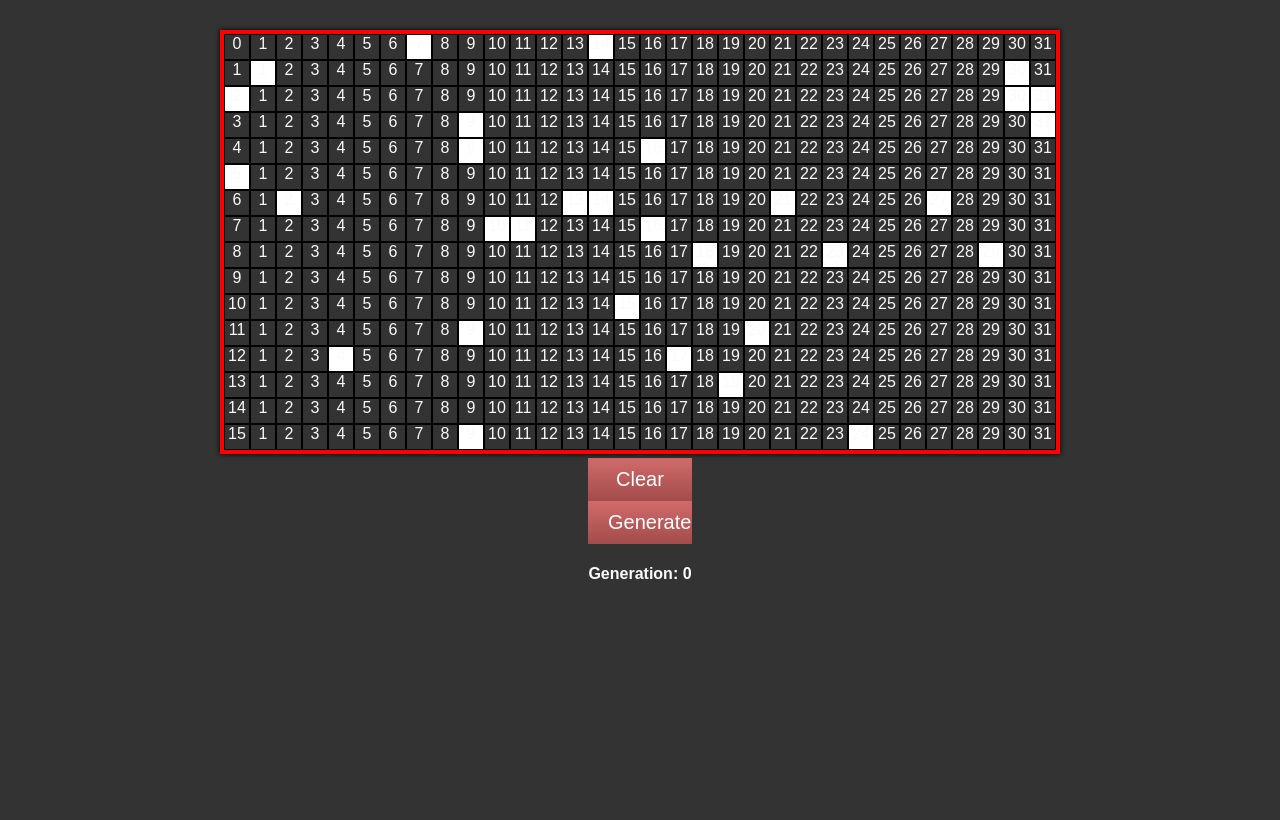
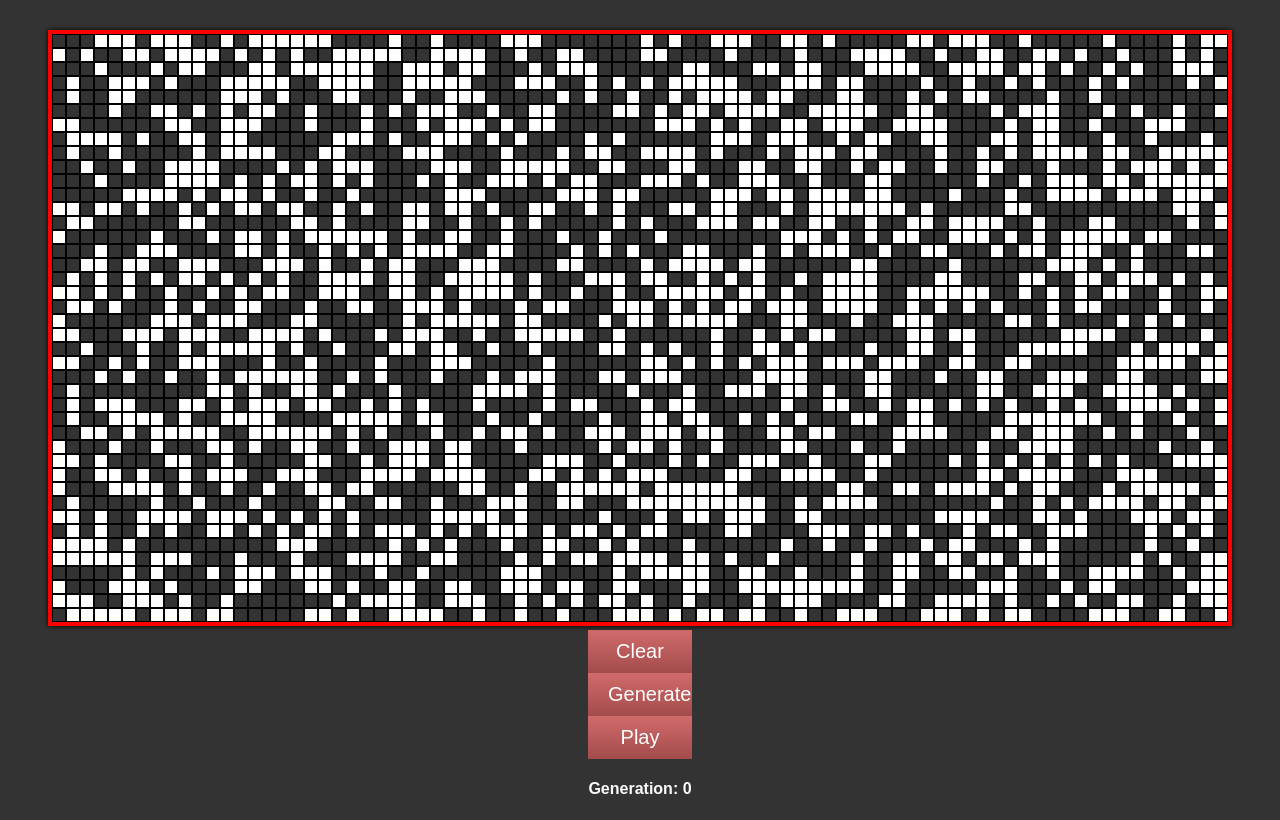
Before and after one commit to dfirebaugh/game-of-life, a React (Create React App) app: page / in a window 1280 px wide. Built offline with nearby package versions, Linux system fonts and the light colour scheme.

Commit message:
added generation logic

```diff
--- a/src/App.js
+++ b/src/App.js
@@ -1,14 +1,12 @@
 import React from 'react';
 import './App.css';
 import Grid from './Components/Grid.js';
-import Generation from './Components/Generation.js';
 
 class App extends React.Component {
   render() {
     return (
       <div className="App">
-        <Grid size={16} />
-        <Generation />
+        <Grid size={42} />
       </div>
     );
   }
--- a/src/Components/Cell.js
+++ b/src/Components/Cell.js
@@ -20,8 +20,8 @@ class Cell extends React.Component{
   }
   render(){
     var cellStyle = {
-      width: 24,
-			height: 24,
+      width: 12,
+			height: 12,
 			dislay: "inline-block",
 			float: "left",
 			border: "1px solid #000",
@@ -29,7 +29,7 @@ class Cell extends React.Component{
     }
 
     return (
-			<div onClick={this.handleClick} style={cellStyle}>{(this.props.col === 0 ? this.props.row : this.props.col)}</div>
+			<div onClick={this.handleClick} style={cellStyle}></div>
 		);
   }
 }
--- a/src/Components/Generation.js
+++ b/src/Components/Generation.js
@@ -7,7 +7,7 @@ class Generation extends React.Component{
   }
   render(){
     return (
-      <h4> Generation: {this.state.generation}</h4>
+<h4> Generation: {this.props.gen}</h4>
     )
   }
 }
--- a/src/Components/Grid.js
+++ b/src/Components/Grid.js
@@ -1,18 +1,20 @@
 import React from 'react';
 import Cell from './Cell.js';
+import Generation from './Generation.js';
 
 class Grid  extends React.Component{
   constructor(){
     super();
-    this.state = {size: 1,grid:[],toggle:false,neighborCells:[ [-1, 0], [-1, 1], [0, 1], [1, 1], [1, 0], [1, -1], [0, -1], [-1, -1] ]}
+    this.state = {size: 1,generation: 0, grid:[],toggle:false, paused:true,neighborCells:[ [-1, 0], [-1, 1], [0, 1], [1, 1], [1, 0], [1, -1], [0, -1], [-1, -1] ]}
 
     this.clear = this.clear.bind(this)
     this.generate = this.generate.bind(this)
-    // this.updateCellState = this.updateCellState.bind(this)
+    this.handleClickGen = this.handleClickGen.bind(this)
+    this.handleClickPause = this.handleClickPause.bind(this)
   }
   componentWillMount(){
     function Cell() {
-			this.isAlive = Math.random() > .93;
+			this.isAlive = Math.random() > .53;
 			this.neighbors = 0;
 		}
     var grid = [];
@@ -25,21 +27,6 @@ class Grid  extends React.Component{
 		}
     this.setState({ grid: grid });
   }
-
-  updateCellState(row,col){
-    var cell = this.state.grid[row][col];
-    cell.isAlive = true;
-    console.log(row)
-  }
-  updateAllCells(){
-    for(var x =0; x< this.props.size; x++){
-      for(var y=0;y<this.props.size*2;y++){
-        var cell = this.state.grid[x][y];
-        console.log(cell.neighbors);
-      }
-    }
-  }
-
   clear(){
     for(var v = 0;v<this.props.size;v++){
       for(var w = 0; w<this.props.size*2;w++){
@@ -49,57 +36,89 @@ class Grid  extends React.Component{
     }
     this.renderGrid()
   }
+  updateCellState(row,col){
+    var cell = this.state.grid[row][col];
+    cell.isAlive = true;
+
+  }
   isWithinGrid(row, col) {
-    // console.log('got there')
-    // console.log(this.props.size)
-    // console.log(row >= 0 && row < this.props.size && col >= 0 && col < this.props.size)
-    return row >= 0 && row < this.props.size && col >= 0 && col < this.props.size;
-	}
+    return row >= 0 && row < this.props.size && col >= 0 && col < this.props.size*2;
+  }
+  handleClickGen(){
+    this.generate();
+  }
+  updateAllCells(){
+    for(var x =0; x< this.props.size; x++){
+      for(var y=0;y<this.props.size*2;y++){
+        var cell = this.state.grid[x][y];
+        if(cell.isAlive){
+          if(cell.neighbors < 2){
+            cell.isAlive = false;
+          }
+          if(cell.neighbors > 3){
+            cell.isAlive = false;
+          }
+        }
+        else{
+          if(cell.neighbors === 3){
+            cell.isAlive = true;
+          }
+        }
+      }
+    }
+  }
+  generate(){
+    var gen = this.state.generation
+    this.allCells();
+    this.updateAllCells();
+    this.renderGrid();
+    this.setState({generation: gen+1})
+  }
+  handleClickPause(){
+    (this.state.paused ? this.setState({paused: false}): this.setState({paused: true}))
+
+    var loop = setInterval(function(){
+      if(this.state.paused){
+        clearInterval(loop)
+      }else{
+        this.generate()
+      }
+      }.bind(this),1)
+
+  }
   getNeighbors(row,col){
     //gets the total of alive neighbors for a cell
-    //currently it's not working properly
     var cell = this.state.grid[row][col];
     cell.neighbors = 0;
-    // console.log("ROW & COL : " + row + ":" + col)
     for(var x = 0; x<this.state.neighborCells.length; x++){
       var position = this.state.neighborCells[x]
-      // console.log("Position: " +position)
       var r = row+position[0];
       var c = col+position[1];
       if(this.isWithinGrid(r,c)){
         if(this.state.grid[r][c].isAlive){
           cell.neighbors++;
-          console.log(cell.neighbors)
         }
       }
-      console.log('neighbors: ' + cell.neighbors)
     }
+
+    return cell.neighbors
   }
-  generate(grid){
-    console.log('generate')
+  allCells(){
+    //cycles through the grid and picks out cells that are alive
     for(var v = 0;v<this.props.size;v++){
-      for(var w = 0; w<this.props.size;w++){
+      for(var w = 0; w<this.props.size*2;w++){
         var cell = this.state.grid[v][w];
-        if(cell.isAlive){
-          console.log(v+ ','+w)
-          console.log(cell.neighbors)
-
-          //getNeighbors function to populate the neighbors variable in each cell object
-          cell.neighbors = this.getNeighbors(v,w)
-          }
+        cell.neighbors = this.getNeighbors(v,w)
         }
       }
     }
 
   renderGrid(){
     //this changes the state so that the grid rerenders -- i'm looking for a better way to do this.
-  if(this.state.toggle ? this.setState({toggle:true}) : this.setState({toggle:false}));
-}
+    if(this.state.toggle ? this.setState({toggle:true}) : this.setState({toggle:false}));
+  }
   render(){
-    // this.updateCellState(0,0)
-    this.updateAllCells()
-    console.log(this.state.grid)
-    this.generate();
+
     document.body.style.background = "#333";
 		document.body.style.color = "#FAFAFA";
 
@@ -134,8 +153,10 @@ class Grid  extends React.Component{
 					{cells}
 				</div>
         <div className='clearBtn btn' onClick={this.clear}>Clear</div>
-        <div className='btn' onClick={this.generate}>Generate</div>
-			</div>
+        <div id='generate' className='btn' onClick={this.handleClickGen}>Generate</div>
+        <div className='btn' onClick={this.handleClickPause}>{(this.state.paused ? "Play": "Pause")}</div>
+        <Generation gen={this.state.generation}/>
+     </div>
 		);
 	}
 }
```
Also changed, not shown: 11 other files (tests, documents, lock files or other folders).
